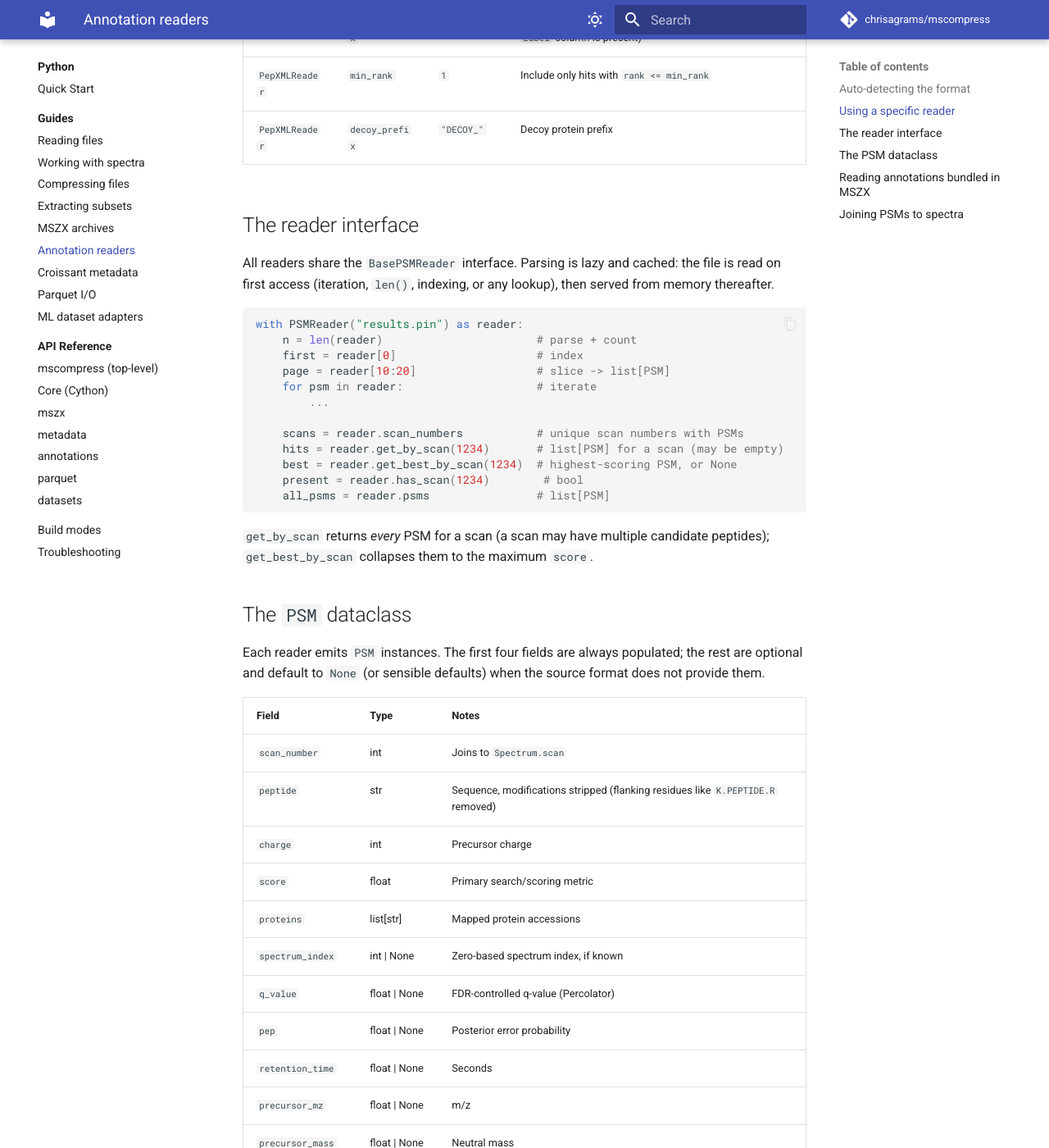
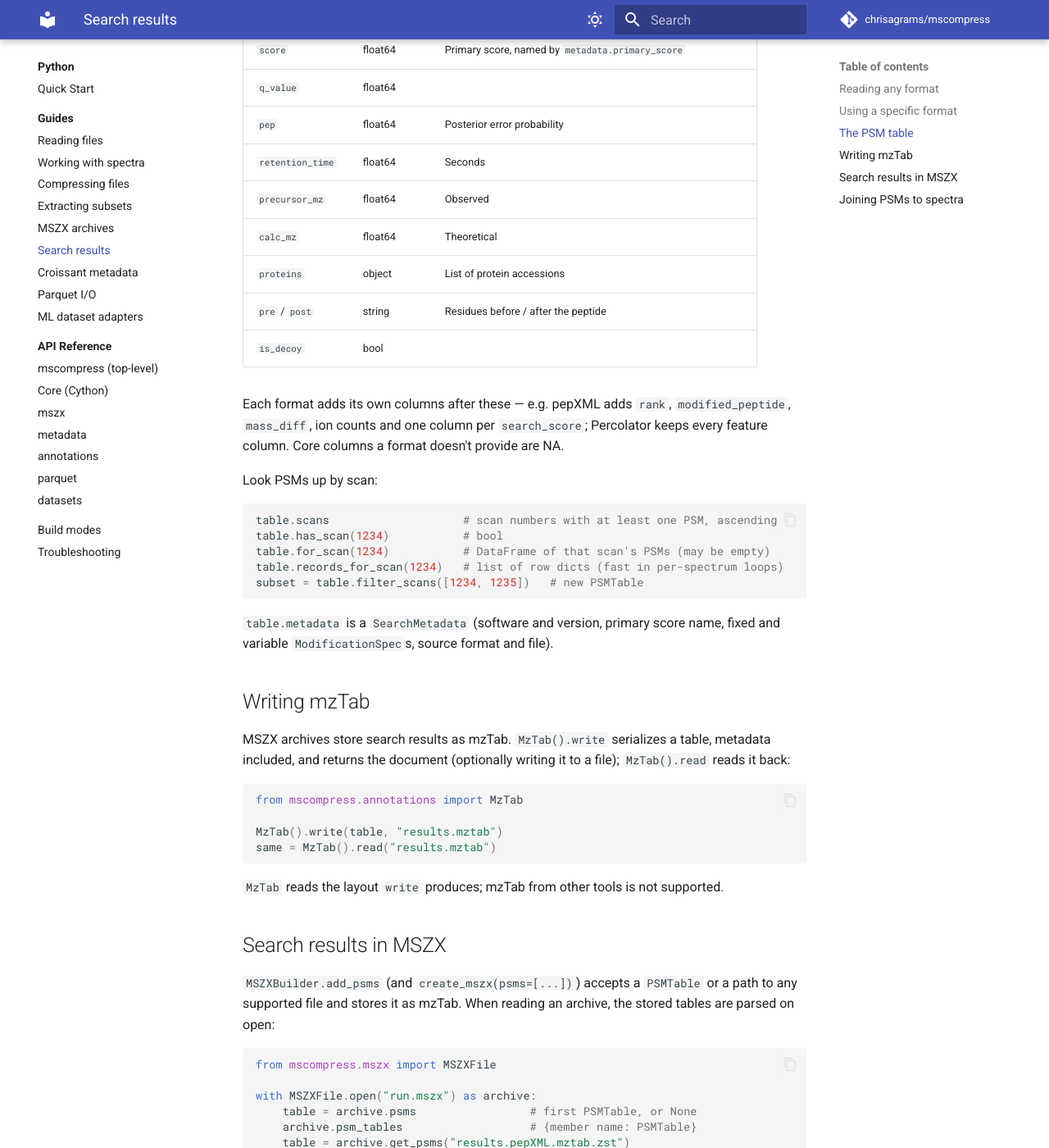
Before and after one commit to chrisagrams/mscompress, an MkDocs documentation site: the page built from docs/python/guides/annotations.md, in a window 1280 px wide and 1400 px high, scrolled down 1895 px. Shown: the whole window at 82% size. Built offline with MkDocs 1.6.1 and Material for MkDocs 9.7.7, drawn with Linux system fonts in a browser that asks for light colours; comment, search, counter and statistics services are not loaded; some of the changed text lies outside the part shown.

Commit message:
docs(python): update annotations and MSZX docs for the PSMTable API (#235)

````diff
--- a/docs/python/guides/annotations.md
+++ b/docs/python/guides/annotations.md
@@ -1,205 +1,149 @@
-# Annotation readers
+# Search results
 
-`mscompress.annotations` reads peptide-spectrum match (PSM) files produced
-by common search and rescoring tools and normalizes them into a single
-`PSM` dataclass. Every reader exposes the same interface — iteration,
-indexing, and scan-number lookup — so downstream code never has to branch
-on the source format.
-
-The package handles two concerns:
-
-- **Readers** parse a PSM file into `PSM` objects. `TSVReader`
-  (Percolator `.pin` / `.tsv`) and `PepXMLReader` (pepXML) are the concrete
-  implementations; `PSMReader` is a factory that picks one for you.
-- **Annotation files** (`PathAnnotationFile`, `MSZXAnnotationFile`) abstract
-  *where* the bytes come from — a file on disk, or a member inside an MSZX
-  archive — with transparent zstd decompression.
+`mscompress.annotations` reads peptide-spectrum matches (PSMs) produced by
+common search and rescoring tools into a single `PSMTable`: a pandas
+DataFrame with a fixed set of core columns, plus the `SearchMetadata` of the
+search that produced them. Downstream code works with the same columns
+whatever the source format.
 
 See the [API reference](../reference/annotations.md) for full signatures.
 
-## Auto-detecting the format
+## Reading any format
 
-`PSMReader` is a factory: it inspects the filename, then the file contents
-if the extension is ambiguous, and returns the appropriate concrete reader.
+`read_psms` detects the format from the file name, then from its contents,
+and reads it with default options:
 
 ```python
-from mscompress.annotations import PSMReader
+from mscompress.annotations import read_psms
 
-with PSMReader("results.pin") as reader:        # Percolator TSV
-    for psm in reader:
-        print(psm.scan_number, psm.peptide, psm.score)
-
-with PSMReader("search.pep.xml") as reader:     # pepXML
-    for psm in reader:
-        ...
+table = read_psms("results.pepXML")
+print(table)                             # PSMTable(1234 PSMs from MSFragger)
+confident = table.df[table.df.q_value < 0.01]
 ```
 
-Detection rules:
+| Format | Class | Extensions | Sniffed by |
+|--------|-------|------------|------------|
+| mzTab 1.0 | `MzTab` | `.mztab` | `MTD` / `COM` lines, or a `PSH` header |
+| pepXML | `PepXML` | `.pepxml`, `.pep.xml` | `<msms_pipeline_analysis>` / `<spectrum_query>` |
+| Percolator output / `.pin` | `Percolator` | `.pin`, `.tsv` | first column `PSMId` / `SpecId` |
 
-| Extension | Resolved format |
-|-----------|-----------------|
-| `.pin`, `.tsv` | Percolator TSV (`TSVReader`) |
-| `.pepxml`, `.pep.xml` | pepXML (`PepXMLReader`) |
-| `.xml`, unknown | content sniffed (`pepXML` / `spectrum_query` → pepXML; `SpecId` / `PSMId` / `ScanNr` → Percolator) |
-
-A trailing `.zst` is stripped before detection, so `results.pin.zst`
-resolves to Percolator TSV and is decompressed transparently. When the
-format still cannot be determined, pass it explicitly with the
-`AnnotationFormat` enum:
+A trailing `.zst` is ignored for detection and the file is decompressed
+transparently, so `results.pin.zst` reads as Percolator. `read_psms` also
+accepts the file's contents as `bytes`. To skip detection, pass the format:
 
 ```python
 from mscompress.types import AnnotationFormat
 
-with PSMReader("results.dat", format=AnnotationFormat.PERCOLATOR_TSV) as reader:
-    ...
+table = read_psms("results.dat", format=AnnotationFormat.PERCOLATOR_TSV)
 ```
 
-## Using a specific reader
+## Using a specific format
 
-If you already know the format, construct the reader directly. The concrete
-readers accept format-specific options that the factory does not surface.
+Format-specific options are constructor arguments; `read()` takes a path or
+bytes:
 
 ```python
-from mscompress.annotations import TSVReader, PepXMLReader
+from mscompress.annotations import PepXML, Percolator
 
-# Percolator: customize the decoy-protein prefix
-with TSVReader("results.pin", decoy_prefix="rev_") as reader:
-    targets = [p for p in reader if p.is_target]
-
-# pepXML: keep only rank-1 hits (the default), or widen the cutoff
-with PepXMLReader("search.pep.xml", min_rank=1) as reader:
-    ...
+table = PepXML(max_rank=2).read("search.pep.xml")
+table = Percolator(decoy_prefix="rev_").read("results.pin")
 ```
 
-Reader options:
+| Format | Option | Default | Purpose |
+|--------|--------|---------|---------|
+| `PepXML` | `max_rank` | `1` | Keep hits with `hit_rank <= max_rank` |
+| `PepXML` | `decoy_prefix` | file's `decoy_prefix` parameter, else `"DECOY_"` | Protein prefix marking decoys |
+| `Percolator` | `decoy_prefix` | `"DECOY_"` | Protein prefix marking decoys (used only when there is no `Label` column) |
 
-| Reader | Option | Default | Purpose |
-|--------|--------|---------|---------|
-| `TSVReader` | `decoy_prefix` | `"DECOY_"` | Protein-name prefix marking decoys (used only when no `Label` column is present) |
-| `PepXMLReader` | `min_rank` | `1` | Include only hits with `rank <= min_rank` |
-| `PepXMLReader` | `decoy_prefix` | `"DECOY_"` | Decoy protein prefix |
+## The PSM table
 
-## The reader interface
+`table.df` has these core columns first, in this order (`PSM_COLUMNS`, with
+dtypes in `PSM_SCHEMA`):
 
-All readers share the `BasePSMReader` interface. Parsing is lazy and cached:
-the file is read on first access (iteration, `len()`, indexing, or any
-lookup), then served from memory thereafter.
+| Column | dtype | Notes |
+|--------|-------|-------|
+| `scan` | Int64 | Scan number the PSM was identified in; joins to `Spectrum.scan` |
+| `peptide` | string | Bare amino-acid sequence |
+| `modifications` | string | mzTab notation, e.g. `1-UNIMOD:35,5-UNIMOD:4` |
+| `charge` | Int64 | Precursor charge |
+| `score` | float64 | Primary score, named by `metadata.primary_score` |
+| `q_value` | float64 | |
+| `pep` | float64 | Posterior error probability |
+| `retention_time` | float64 | Seconds |
+| `precursor_mz` | float64 | Observed |
+| `calc_mz` | float64 | Theoretical |
+| `proteins` | object | List of protein accessions |
+| `pre` / `post` | string | Residues before / after the peptide |
+| `is_decoy` | bool | |
+
+Each format adds its own columns after these — e.g. pepXML adds `rank`,
+`modified_peptide`, `mass_diff`, ion counts and one column per
+`search_score`; Percolator keeps every feature column. Core columns a format
+doesn't provide are NA.
+
+Look PSMs up by scan:
 
 ```python
-with PSMReader("results.pin") as reader:
-    n = len(reader)                       # parse + count
-    first = reader[0]                     # index
-    page = reader[10:20]                  # slice -> list[PSM]
-    for psm in reader:                    # iterate
-        ...
-
-    scans = reader.scan_numbers           # unique scan numbers with PSMs
-    hits = reader.get_by_scan(1234)       # list[PSM] for a scan (may be empty)
-    best = reader.get_best_by_scan(1234)  # highest-scoring PSM, or None
-    present = reader.has_scan(1234)        # bool
-    all_psms = reader.psms                # list[PSM]
+table.scans                    # scan numbers with at least one PSM, ascending
+table.has_scan(1234)           # bool
+table.for_scan(1234)           # DataFrame of that scan's PSMs (may be empty)
+table.records_for_scan(1234)   # list of row dicts (fast in per-spectrum loops)
+subset = table.filter_scans([1234, 1235])   # new PSMTable
 ```
 
-`get_by_scan` returns *every* PSM for a scan (a scan may have multiple
-candidate peptides); `get_best_by_scan` collapses them to the maximum
-`score`.
+`table.metadata` is a `SearchMetadata` (software and version, primary score
+name, fixed and variable `ModificationSpec`s, source format and file).
 
-## The `PSM` dataclass
+## Writing mzTab
 
-Each reader emits `PSM` instances. The first four fields are always
-populated; the rest are optional and default to `None` (or sensible
-defaults) when the source format does not provide them.
-
-| Field | Type | Notes |
-|-------|------|-------|
-| `scan_number` | int | Joins to `Spectrum.scan` |
-| `peptide` | str | Sequence, modifications stripped (flanking residues like `K.PEPTIDE.R` removed) |
-| `charge` | int | Precursor charge |
-| `score` | float | Primary search/scoring metric |
-| `proteins` | list[str] | Mapped protein accessions |
-| `spectrum_index` | int \| None | Zero-based spectrum index, if known |
-| `q_value` | float \| None | FDR-controlled q-value (Percolator) |
-| `pep` | float \| None | Posterior error probability |
-| `retention_time` | float \| None | Seconds |
-| `precursor_mz` | float \| None | m/z |
-| `precursor_mass` | float \| None | Neutral mass |
-| `mass_diff` | float \| None | Observed − calculated mass |
-| `modified_peptide` | str \| None | Sequence with modification notation |
-| `num_matched_ions` | int \| None | Matched fragment ions |
-| `num_total_ions` | int \| None | Theoretical fragment ions |
-| `rank` | int | Hit rank (1 = best); defaults to `1` |
-| `is_decoy` | bool | Decoy flag; `is_target` is the inverse |
-| `extra` | dict | Format-specific columns kept verbatim |
-
-Columns a reader does not map to a named field are preserved in `extra` —
-for Percolator TSV, that includes every numeric feature column, so
-engine-specific scores remain accessible:
+MSZX archives store search results as mzTab. `MzTab().write` serializes a
+table, metadata included, and returns the document (optionally writing it to
+a file); `MzTab().read` reads it back:
 
 ```python
-psm.extra["deltCn"]        # Percolator feature
-psm.extra.get("hyperscore")
+from mscompress.annotations import MzTab
+
+MzTab().write(table, "results.mztab")
+same = MzTab().read("results.mztab")
 ```
 
-## Reading annotations bundled in MSZX
+`MzTab` reads the layout `write` produces; mzTab from other tools is not
+supported.
 
-MSZX archives can carry one or more annotation files alongside the spectra.
-Open the archive with `MSZXFile.open` (or the generic `read`) and access the
-bundled readers through the archive — no manual extraction or decompression
-needed.
+## Search results in MSZX
+
+`MSZXBuilder.add_psms` (and `create_mszx(psms=[...])`) accepts a `PSMTable`
+or a path to any supported file and stores it as mzTab. When reading an
+archive, the stored tables are parsed on open:
 
 ```python
 from mscompress.mszx import MSZXFile
 
 with MSZXFile.open("run.mszx") as archive:
-    reader = archive.annotations          # primary reader, or None
-    if reader is not None:
-        for psm in reader:
-            ...
+    table = archive.psms                 # first PSMTable, or None
+    archive.psm_tables                   # {member name: PSMTable}
+    table = archive.get_psms("results.pepXML.mztab.zst")
 ```
 
-When an archive bundles several annotation files, address them by name or
-by format:
+## Joining PSMs to spectra
+
+Look each spectrum's PSMs up by scan as you iterate:
 
 ```python
 with MSZXFile.open("run.mszx") as archive:
-    archive.annotation_files                       # list of manifest entries
-    archive.annotation_readers                     # {filename: reader}
-
-    pin = archive.get_annotation_reader("results.pin.zst")
-    pepxmls = archive.get_annotation_readers_by_format("pepxml")
+    table = archive.psms
+    for s in archive.spectra:
+        for psm in table.records_for_scan(s.scan):
+            if psm["q_value"] < 0.01:
+                ...
 ```
 
-`archive.annotations` returns the primary reader (the first bundled
-annotation), or `None` for archives that contain only spectra.
-
-## Joining PSMs to spectra
-
-The common pattern is to index PSMs by scan number, then look each spectrum
-up as you iterate:
+To keep only the best PSM per scan, reduce the DataFrame first:
 
 ```python
-with MSZXFile.open("run.mszx") as archive:
-    psms_by_scan = {
-        psm.scan_number: psm
-        for psm in archive.annotations
-    }
-    for s in archive.spectra:
-        psm = psms_by_scan.get(s.scan)
-        if psm and psm.q_value is not None and psm.q_value < 0.01:
-            ...
+df = table.df
+best = df.loc[df.groupby("scan")["score"].idxmax()]
 ```
 
-If a scan can have multiple PSMs and you only want the best, build the index
-with `get_best_by_scan` instead:
-
-```python
-reader = archive.annotations
-best_by_scan = {
-    scan: reader.get_best_by_scan(scan)
-    for scan in reader.scan_numbers
-}
-```
-
-For larger archives where a full in-memory index is undesirable, build the
-join lazily — see the [ML dataset adapters](ml-datasets.md) for grain-style
-streaming joins.
+For streaming joins over larger archives, see the
+[ML dataset adapters](ml-datasets.md).
--- a/docs/python/guides/index.md
+++ b/docs/python/guides/index.md
@@ -9,7 +9,7 @@ Task-oriented recipes. For full API surfaces, see the
   blocksize
 - [Extracting subsets](extracting.md) — index/scan/MS-level filters
 - [MSZX archives](mszx.md) — `MSZXBuilder`, `MSZXFile`, `create_mszx`
-- [Annotation readers](annotations.md) — pepXML, Percolator TSV
+- [Search results](annotations.md) — pepXML, Percolator, mzTab
 - [Croissant metadata](metadata.md) — ML-ready dataset metadata
 - [Parquet I/O](parquet.md) — `from_parquet`, `to_parquet`
 - [ML dataset adapters](ml-datasets.md) — PyTorch, JAX/grain
--- a/mkdocs.yml
+++ b/mkdocs.yml
@@ -126,7 +126,7 @@ nav:
       - Compressing files: python/guides/compressing.md
       - Extracting subsets: python/guides/extracting.md
       - MSZX archives: python/guides/mszx.md
-      - Annotation readers: python/guides/annotations.md
+      - Search results: python/guides/annotations.md
       - Croissant metadata: python/guides/metadata.md
       - Parquet I/O: python/guides/parquet.md
       - ML dataset adapters: python/guides/ml-datasets.md
````
Also changed, not shown: docs/python/guides/mszx.md (+38 -34 lines), docs/python/reference/annotations.md (+24 -6 lines), docs/python/reference/index.md (+1 -1 lines).
